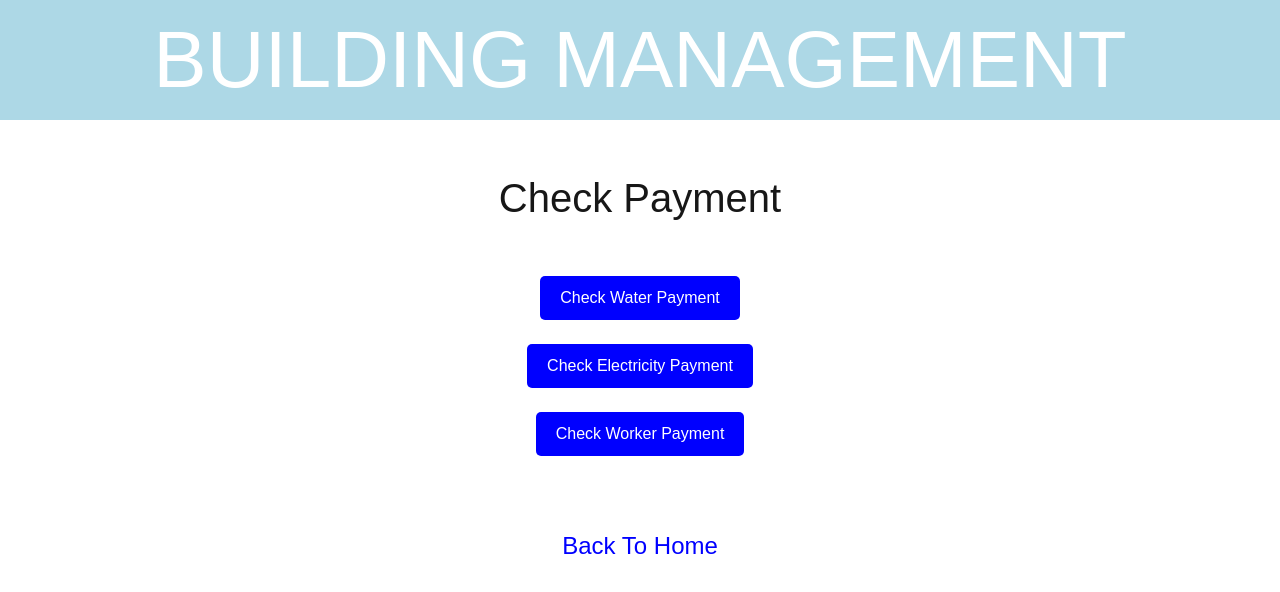
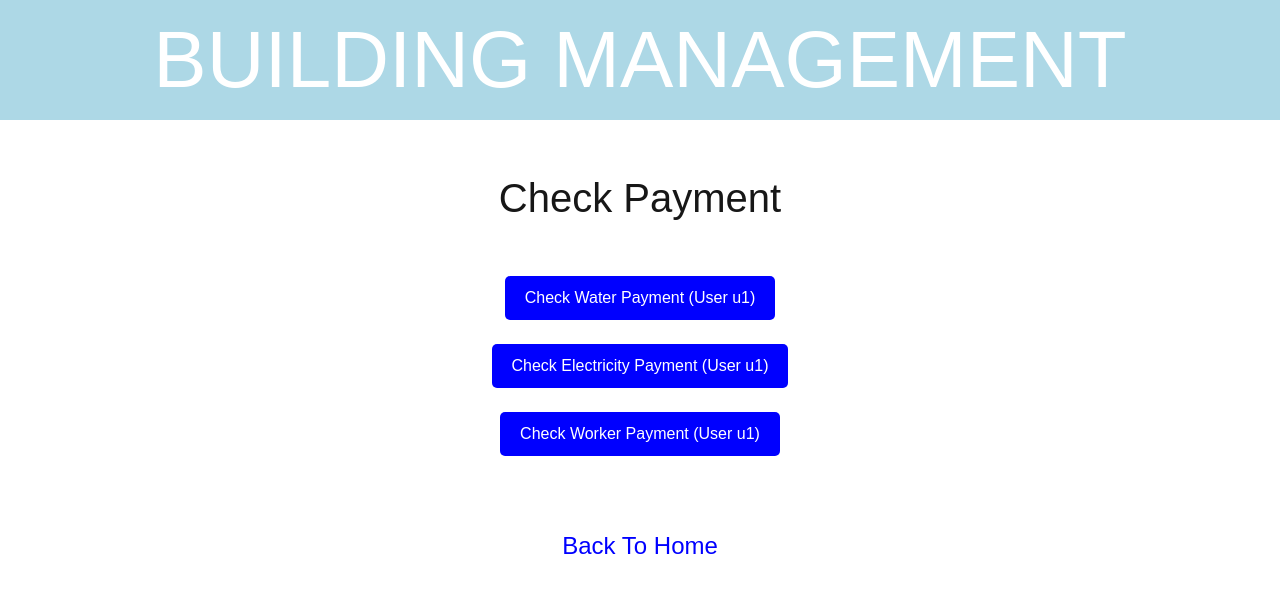
Before and after one commit to Na18422/building-management, a Next.js app: page /Payment in a window 1280 px wide. Shown: the top 592 px of the page. Built offline with nearby package versions, Linux system fonts and the light colour scheme.

Commit message:
Update page.tsx

```diff
--- a/app/Payment/page.tsx
+++ b/app/Payment/page.tsx
@@ -1,4 +1,3 @@
-// Example for calling the API from client-side
 "use client";
 import React, { useState } from 'react';
 
@@ -7,17 +6,14 @@ const Payment: React.FC = () => {
   const [message, setMessage] = useState<string | null>(null);
   const [feeAmount, setFeeAmount] = useState<number | null>(null);
 
-  const handlePayment = async (paymentType: string) => {
+  const handlePayment = async (userId: string, paymentType: string) => {
     setError(null);
     setMessage(null);
     setFeeAmount(null);
 
     try {
-      const response = await fetch(`/api/payment/${paymentType}`, {
+      const response = await fetch(`/api/payment?id=${userId}&paymentType=${paymentType}`, {
         method: 'GET',
-        headers: {
-          'user-id': 'u1', // 传递用户ID
-        },
       });
 
       const data = await response.json();
@@ -40,26 +36,26 @@ const Payment: React.FC = () => {
       <br /><br />
 
       <button
-        onClick={() => handlePayment('water')}
+        onClick={() => handlePayment('u1', 'water')}
         style={{ padding: '10px 20px', fontSize: '16px', backgroundColor: 'blue', color: 'white', border: 'none', borderRadius: '5px' }}
       >
-        Check Water Payment
+        Check Water Payment (User u1)
       </button>
 
       <br /><br />
       <button
-        onClick={() => handlePayment('electricity')}
+        onClick={() => handlePayment('u1', 'electricity')}
         style={{ padding: '10px 20px', fontSize: '16px', backgroundColor: 'blue', color: 'white', border: 'none', borderRadius: '5px' }}
       >
-        Check Electricity Payment
+        Check Electricity Payment (User u1)
       </button>
 
       <br /><br />
       <button
-        onClick={() => handlePayment('worker')}
+        onClick={() => handlePayment('u1', 'worker')}
         style={{ padding: '10px 20px', fontSize: '16px', backgroundColor: 'blue', color: 'white', border: 'none', borderRadius: '5px' }}
       >
-        Check Worker Payment
+        Check Worker Payment (User u1)
       </button>
 
       <br /><br />
```
